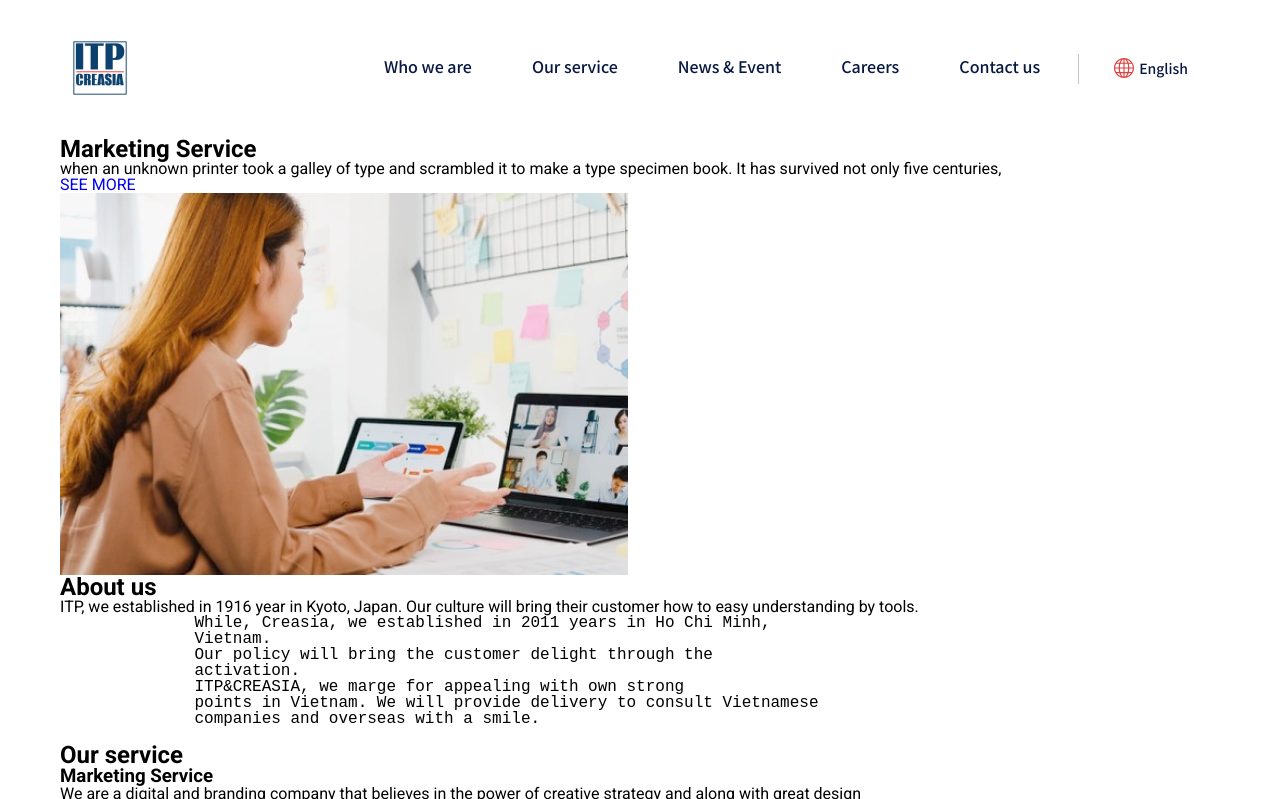
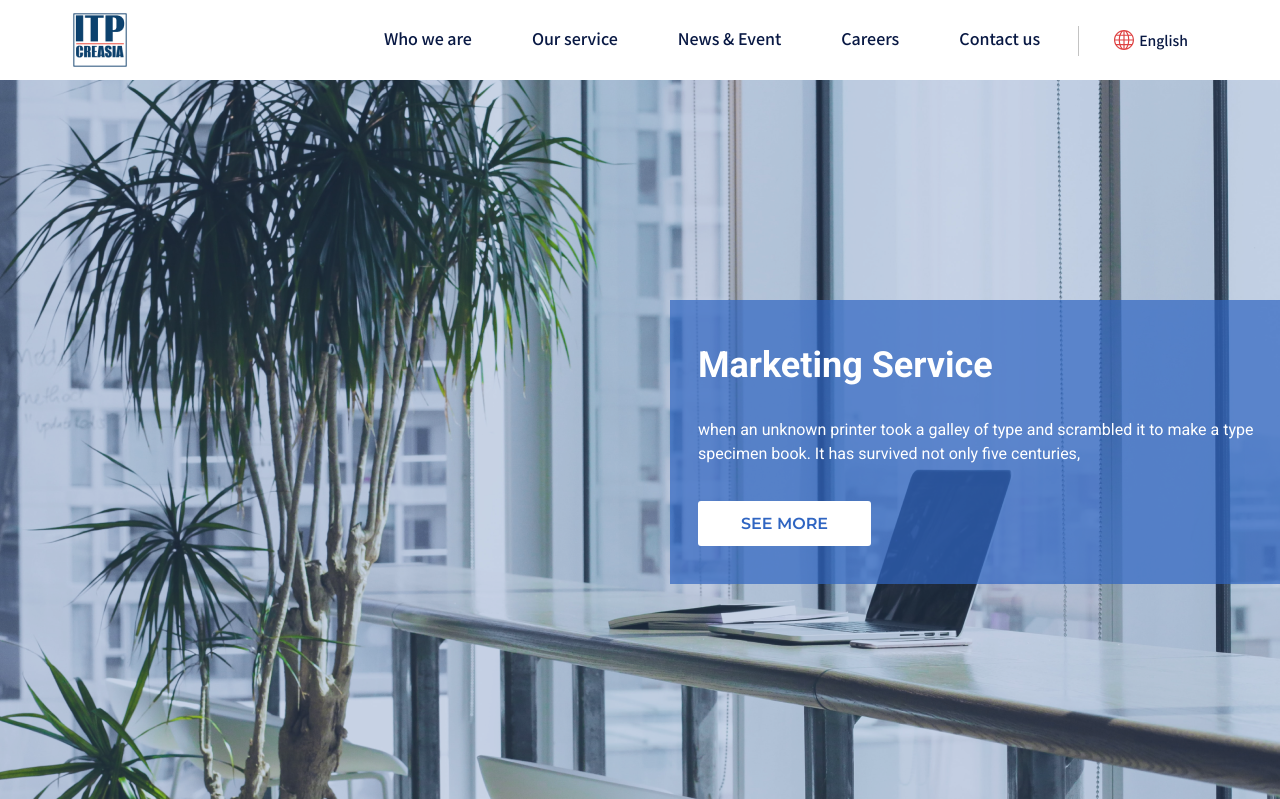
Before and after one commit to khanhhoa790/FE-trainning, a plain HTML site: page index.html in a window 1280 px wide. Shown: the top 799 px of the page. Drawn offline with Linux system fonts and the light colour scheme.

Commit message:
add style banner

```diff
--- a/assets/css/style.css
+++ b/assets/css/style.css
@@ -24,8 +24,8 @@ body {
 .header-container {
   display: flex;
   align-items: center;
-  padding-top: 28px;
-  padding-bottom: 29px;
+  /* padding-top: 28px; */
+  /* padding-bottom: 29px; */
 }
 
 .menu {
@@ -96,10 +96,6 @@ body {
   background: rgba(47, 101, 194, 0.2);
 }
 
-.menu-item:hover .submenu {
-  display: block;
-}
-
 @keyframes menu-moveup {
   from {
     opacity: 0;
@@ -113,7 +109,9 @@ body {
   }
 }
 .menu-item:hover > .submenu {
+  display: block;
   animation: menu-moveup 0.4s ease-in-out;
+  z-index: 1000;
 }
 
 .header-language {
@@ -139,3 +137,56 @@ body {
   font-size: 14px;
   color: #081843;
 }
+
+/* Banner */
+
+.banner {
+  background-image: url(../img/Banner.png);
+  width: 100%;
+  height: 754px;
+  position: relative;
+}
+
+.banner .banner-content {
+  position: absolute;
+  width: 624px;
+  height: 284px;
+  background-color: rgba(47, 101, 194, 0.7);
+  top: 220px;
+  left: 670px;
+  padding: 38px 0 28px 28px;
+}
+
+.banner-heading {
+  color: #ffffff;
+  font-weight: 700;
+  font-size: 36px;
+  margin-bottom: 26px;
+  line-height: 150%;
+}
+
+.banner-text {
+  color: #ffffff;
+  font-size: 16px;
+  line-height: 150%;
+  font-weight: 400;
+  margin-bottom: 46px;
+}
+
+.btn {
+  font-family: "Montserrat", sans-serif;
+  font-size: 16px;
+  font-weight: 600;
+  line-height: 150%;
+  color: var(--primary-color);
+  background-color: #ffffff;
+  border-radius: 3px;
+  padding: 13px 43px;
+  margin-bottom: 35px;
+  transition: 0.3s;
+}
+
+.btn:hover {
+  color: #ffffff;
+  background-color: var(--primary-color);
+}
--- a/index.html
+++ b/index.html
@@ -159,12 +159,12 @@
         <div class="container">
           <div class="banner-content">
             <h2 class="banner-heading">Marketing Service</h2>
-            <p class="text">
+            <p class="banner-text">
               when an unknown printer took a galley of type and scrambled it to
               make a type specimen book. It has survived not only five
               centuries,
             </p>
-            <a href="#marketing" class="btn">SEE MORE</a>
+            <a href="#marketing" class="btn btn-primary">SEE MORE</a>
           </div>
         </div>
       </section>
```
